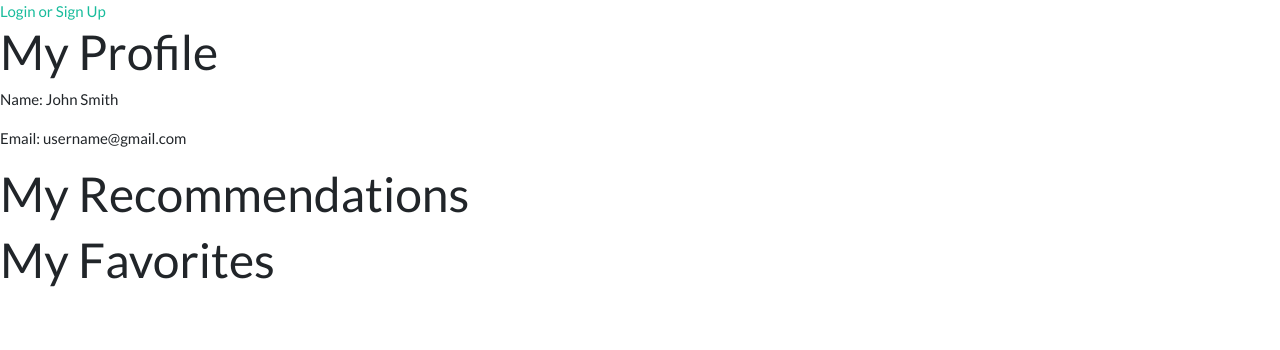
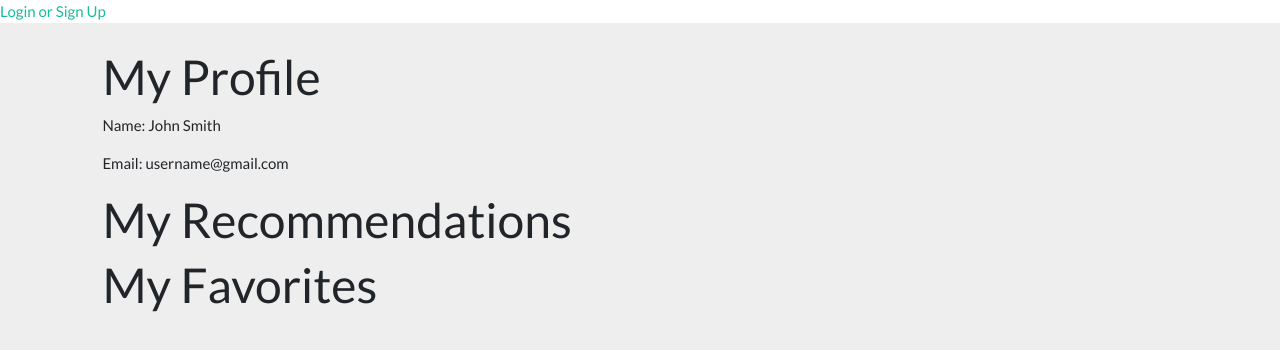
Before and after one commit to kristenpicard/Show-Me-The-City, a React (Create React App) app: page /profile in a window 1280 px wide. Shown: the top 350 px of the page. Built offline with nearby package versions, Linux system fonts and the light colour scheme.

Commit message:
Adding common container with light grey background to all relevant pages

```diff
--- a/src/components/styling/style.js
+++ b/src/components/styling/style.js
@@ -19,3 +19,13 @@ export const LandContainer = styled.div`
   background-size: cover;
   height: 100vh;
 `;
+
+export const GeneralContainer = styled.div`
+  background-color: #eeeeee;
+  background-position: center;
+  height: 100vh;
+  width: 100vw;
+  font-color: #393e46;
+  padding:8%;
+  padding-top: 2%;
+`;
--- a/src/pages/CreateRec.js
+++ b/src/pages/CreateRec.js
@@ -1,14 +1,15 @@
 import React from "react";
 import RecForm from "../components/RecForm";
+import { GeneralContainer } from "../components/styling/style";
 
 const CreateRec = () => {
   return (
-    <div className="container">
+    <GeneralContainer>
       <a href="backapage">Back to Profile</a>
       <br></br>
       <br></br>
       <RecForm />
-    </div>
+    </GeneralContainer>
   );
 };
 
--- a/src/pages/EditRec.js
+++ b/src/pages/EditRec.js
@@ -1,14 +1,16 @@
 import React from "react";
 import EditForm from "../components/EditRec";
+import { GeneralContainer } from "../components/styling/style";
+
 
 const EditRec = () => {
   return (
-    <div className="container">
+    <GeneralContainer>
       <a href="backapage">Back to Profile</a>
       <br></br>
       <br></br>
       <EditForm />
-    </div>
+    </GeneralContainer>
   );
 };
 
--- a/src/pages/Home.js
+++ b/src/pages/Home.js
@@ -3,15 +3,17 @@ import NavBar from "../components/NavBar";
 import SearchBox from "../components/SearchBox";
 import SortResults from "../components/SortResults";
 import CardCarousel from "../components/CardCarousel";
+import { GeneralContainer } from "../components/styling/style";
+
 
 const Home = () => {
     return (
-        <>
+        <GeneralContainer>
             <NavBar />
             <SearchBox />
             <SortResults />
             <CardCarousel />
-        </>
+        </GeneralContainer>
     )
 }
 
--- a/src/pages/Profile.js
+++ b/src/pages/Profile.js
@@ -1,14 +1,16 @@
 import React from "react";
+import { GeneralContainer } from "../components/styling/style";
+
 
 const Profile = () => {
   return (
-    <div>
+    <GeneralContainer>
       <h1>My Profile</h1>
       <p>Name: John Smith</p>
       <p>Email: username@gmail.com</p>
       <h1>My Recommendations</h1>
       <h1>My Favorites</h1>
-    </div>
+    </GeneralContainer>
   );
 };
 
--- a/src/pages/ViewFavorite.js
+++ b/src/pages/ViewFavorite.js
@@ -1,10 +1,12 @@
 import React from "react";
 // import "./style.css";
 import bbqImage from "../images/bbqplaceholder.png";
+import { GeneralContainer } from "../components/styling/style";
+
 
 const ViewFavorite = () => {
   return (
-    <div>
+    <GeneralContainer>
       <a href="backapage">Back to Profile</a>
       <img src={bbqImage} alt="bbq"></img>
       <h1>Best BBQ!</h1>
@@ -27,7 +29,7 @@ const ViewFavorite = () => {
         <li>10. consectetur adipiscing elit</li>
       </ul>
       <button>Share</button>
-    </div>
+    </GeneralContainer>
   );
 };
 
--- a/src/pages/ViewRec.js
+++ b/src/pages/ViewRec.js
@@ -1,10 +1,12 @@
 import React from "react";
 // import "./style.css";
 import bbqImage from "../images/bbqplaceholder.png";
+import { GeneralContainer } from "../components/styling/style";
+
 
 const ViewRec = () => {
   return (
-    <div>
+    <GeneralContainer>
       <a href="backapage">Back to Profile</a>
       <img src={bbqImage} alt="bbq"></img>
       <h1>Best BBQ!</h1>
@@ -28,7 +30,7 @@ const ViewRec = () => {
       </ul>
       <button>Edit</button>
       <button>Delete</button>
-    </div>
+    </GeneralContainer>
   );
 };
 
```
